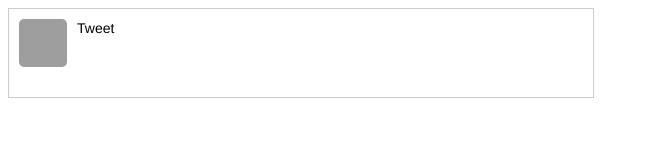
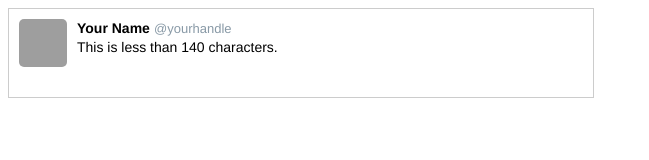
Before and after one commit to chrisdonofrio/react-playground, a React app in the folder static-tweet/: page / in a window 1280 px wide. Shown: the whole page, without its empty margins (0-649 px from the left). Built offline with nearby package versions, Linux system fonts and the light colour scheme; grey boxes are pictures that could not be loaded.

Commit message:
created avatar, message, and author components, updated tweet component

```diff
--- a/static-tweet/src/index.css
+++ b/static-tweet/src/index.css
@@ -15,3 +15,14 @@
 	border-radius: 5px;
 	margin-right: 10px;
 }
+
+.name {
+	font-weight: bold;
+	margin-bottom: 0.5em;
+	margin-right: 0.3em;
+}
+
+.handle {
+	color: #8899a6;
+	font-size: 13px;
+}
--- a/static-tweet/src/index.js
+++ b/static-tweet/src/index.js
@@ -6,7 +6,10 @@ function Tweet()	{
 	return (
 		<div className="tweet">
 			<Avatar/>
-			Tweet
+			<div className="content">
+				<Author/>
+				<Message/>
+			</div>
 		</div>
 	);
 }
@@ -20,5 +23,22 @@ function Avatar() {
 	);
 }
 
+function Message() {
+	return (
+		<div className="message">
+			This is less than 140 characters.
+		</div>
+	);
+}
+
+function Author() {
+	return (
+		<span className="author">
+			<span className="name">Your Name</span>
+			<span className="handle">@yourhandle</span>
+		</span>
+	);
+}
+
 ReactDOM.render(<Tweet/>,
 	document.querySelector('#root'));
```
